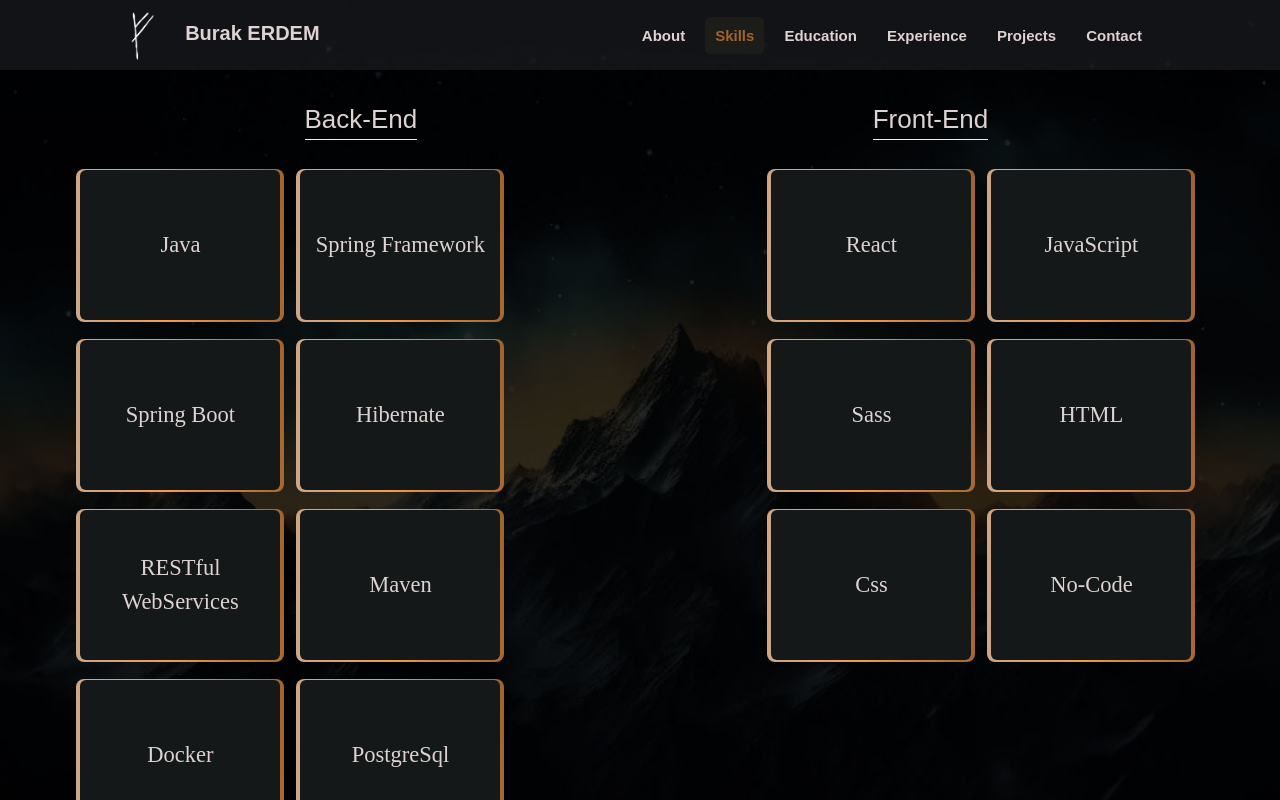
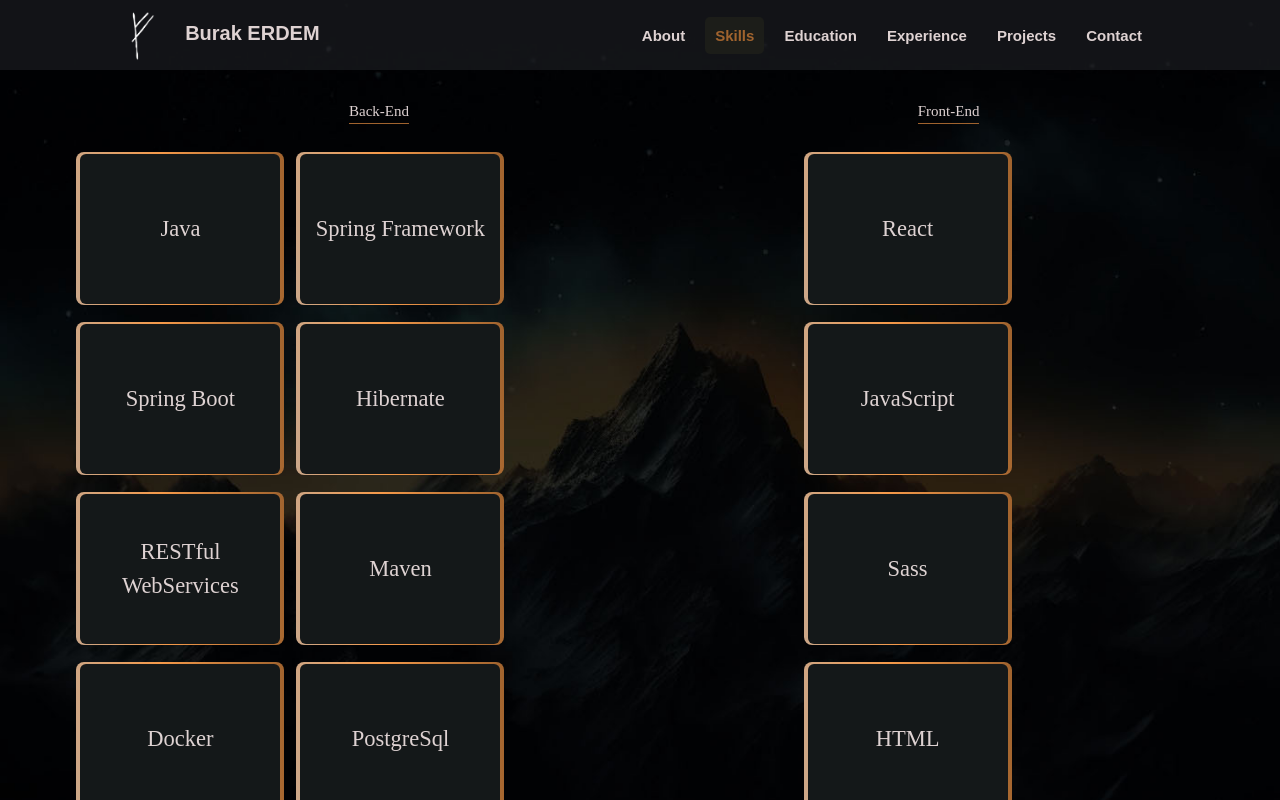
Before and after one commit to erdemburak/personalblog, a React (Create React App) app: page /skills in a window 1280 px wide. Shown: the top 800 px of the page. Built offline with nearby package versions, Linux system fonts and the light colour scheme; what react-swipeable-views-utils would draw is missing.

Commit message:
Css düzenlemesi yapıldı

```diff
--- a/src/components/pages/Skills.jsx
+++ b/src/components/pages/Skills.jsx
@@ -1,15 +1,16 @@
 import React from 'react'
 import './card/Card.css'
+import './education/Education.css'
 
 function Skills() {
     return (<>
 
         <div style={{ display: 'flex', justifyContent: 'center' }}>
             <div className='deneme'>
-                <div style={{ display: 'flex', flexDirection: 'column', alignItems: 'center', width: '51%' }} >
-                    <div style={{ fontFamily: 'sans-serif', fontSize: '26px' }}>
+                <div style={{ display: 'flex', flexDirection: 'column', alignItems: 'center', width: '660px' }} >
+                    <div className='courses'>
                         Back-End
-                        <hr style={{ marginTop: '0' }} />
+                        <hr style={{ marginTop: '0', borderColor: '#a0632e' }} />
                     </div>
                     <div style={{ display: 'flex', flexWrap: 'wrap' }}>
                         <div className='card'>
@@ -42,9 +43,9 @@
                     </div>
                 </div>
                 <div style={{ display: 'flex', flexDirection: 'column', alignItems: 'center', width: '49%' }}>
-                    <div style={{ fontFamily: 'sans-serif', fontSize: '26px' }}>
+                    <div className='courses'>
                         Front-End
-                        <hr style={{ marginTop: '0' }} />
+                        <hr style={{ marginTop: '0', borderColor: '#a0632e' }} />
                     </div>
                     <div style={{ display: 'flex', flexWrap: 'wrap', paddingLeft: '110px' }}>
                         <div className='card'>
```
